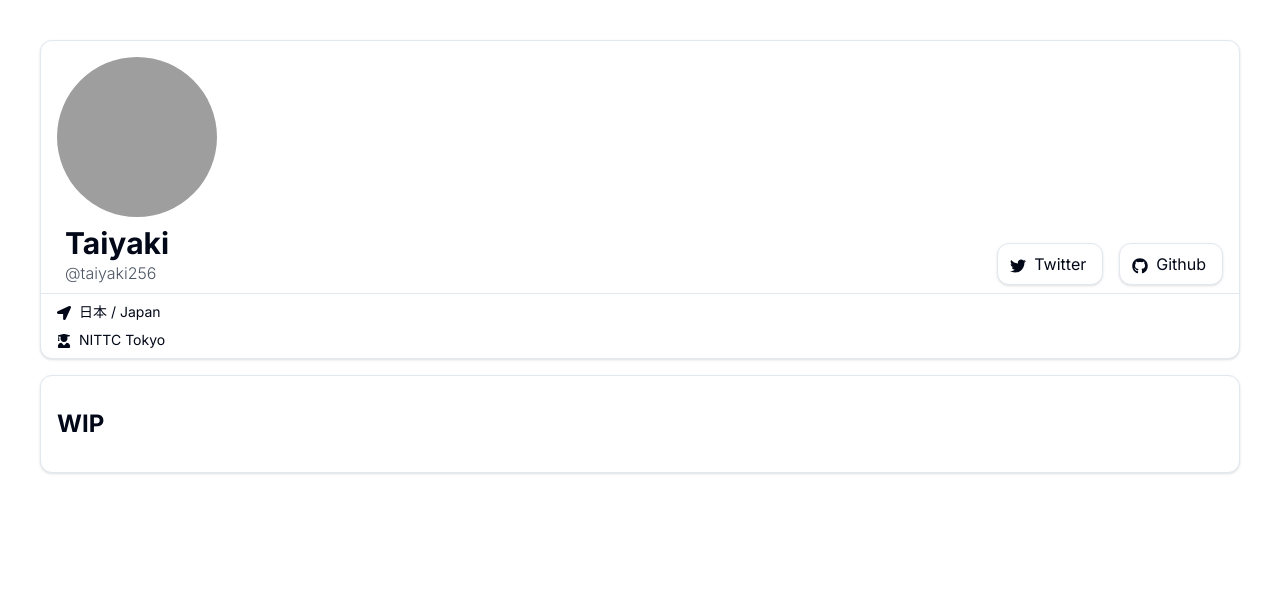
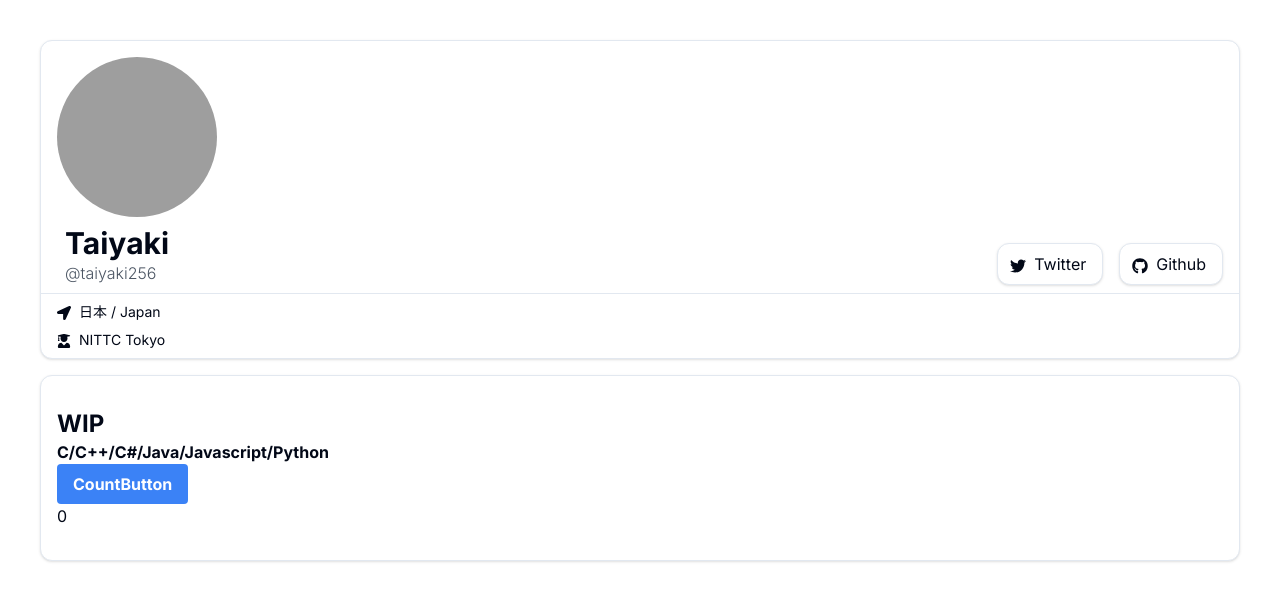
Before and after one commit to Taiyaki256/Profile-page, a Next.js app: page / in a window 1280 px wide. Shown: the top 600 px of the page. Built offline with nearby package versions, Linux system fonts and the light colour scheme; grey boxes are pictures that could not be loaded.

Commit message:
Add number state and count button to Home component

```diff
--- a/app/page.tsx
+++ b/app/page.tsx
@@ -11,6 +11,7 @@ import {
   FaGithub,
 } from "react-icons/fa";
 import Link from "next/link";
+import { useState } from "react";
 
 const container = {
   hidden: { opacity: 0, y: 10 },
@@ -27,6 +28,7 @@ const item = {
 };
 
 export default function Home() {
+  const [number, setNumber] = useState(0);
   return (
     <>
       <motion.div
@@ -110,6 +112,21 @@ export default function Home() {
         <div className="mt-8 mb-8 flex">
           <div className="ml-4 mr-4">
             <span className="text-2xl font-bold">WIP</span>
+            <br />
+            <span className="text-medium font-bold">
+              C/C++/C#/Java/Javascript/Python
+            </span>
+            <br />
+            <button
+              onClick={() => {
+                setNumber(number + 1);
+              }}
+              className="bg-blue-500 hover:bg-blue-700 text-white font-bold py-2 px-4 rounded"
+            >
+              CountButton
+            </button>
+            <br />
+            {number}
           </div>
         </div>
       </motion.div>
```
